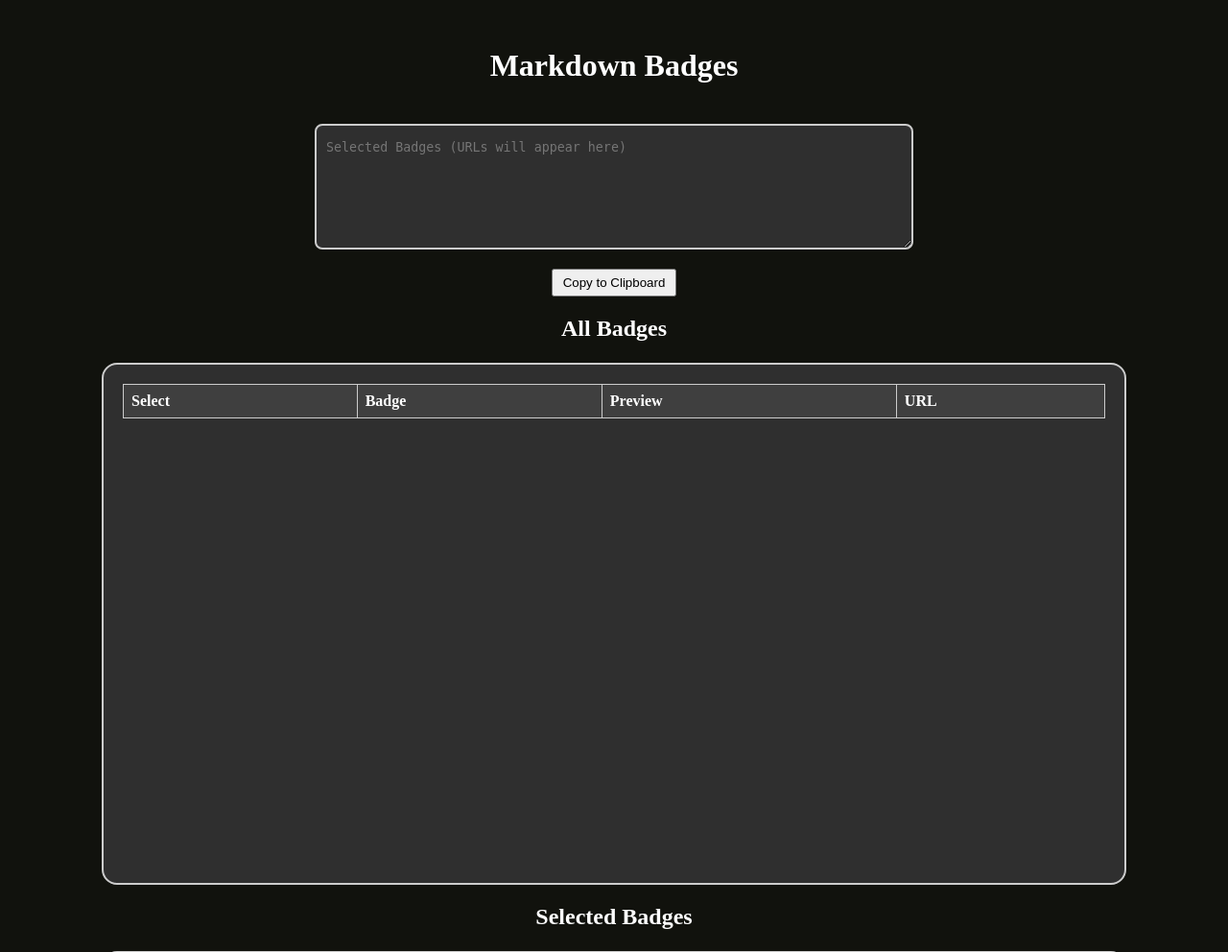
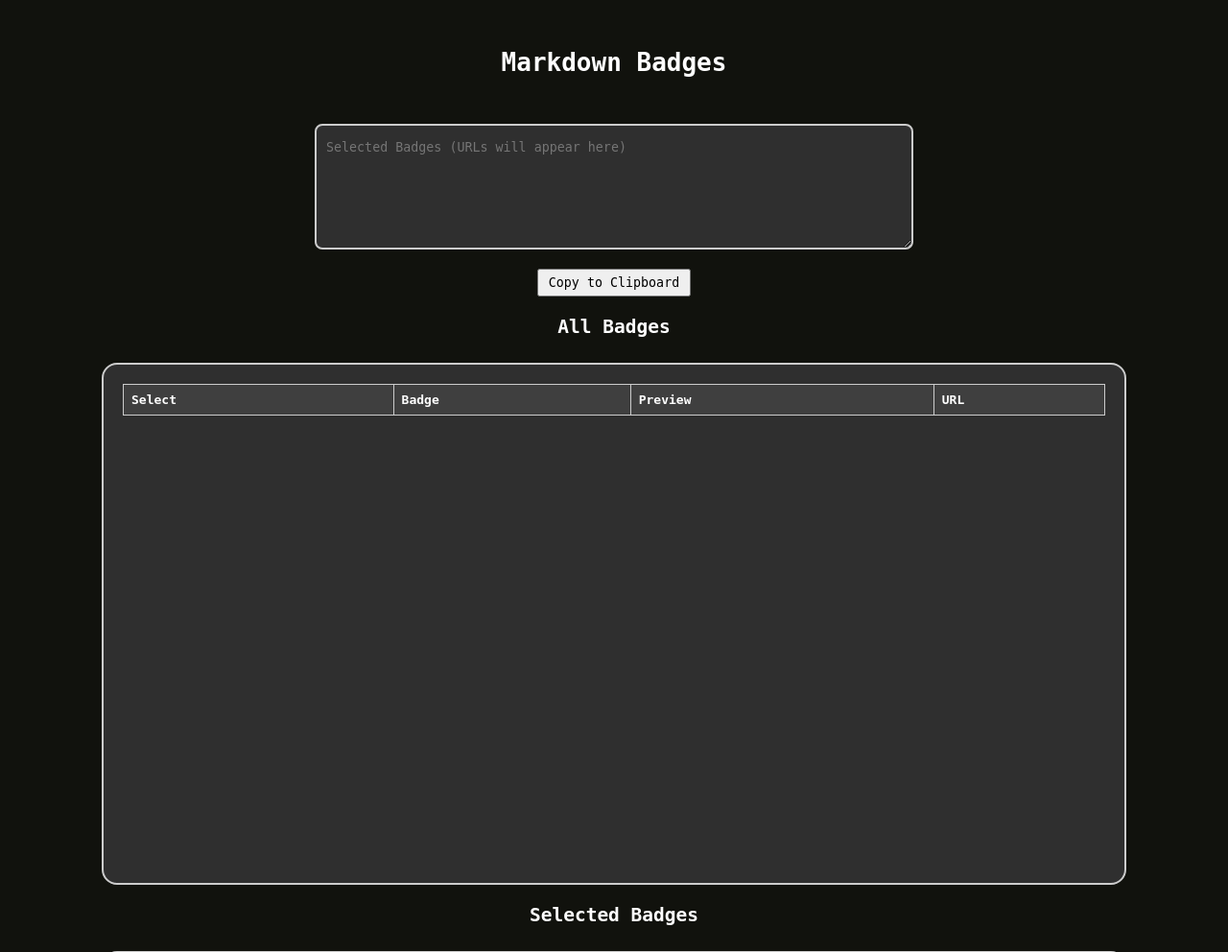
Before and after one commit to Jukelyn/markdown-badge-site, a Flask app: template templates/index.html in a window 1280 px wide. Shown: the top 992 px of the page at 96% size. Run offline with Flask 3, Linux system fonts and the light colour scheme; the template is opened without the code that fills it, so the values that code supplies are empty.

Commit message:
Update font

```diff
--- a/static/css/basics.css
+++ b/static/css/basics.css
@@ -1,6 +1,7 @@
 * {
     margin: 0;
     padding: 0;
+    font-family: monospace;
 }
 
 body, html {
```
